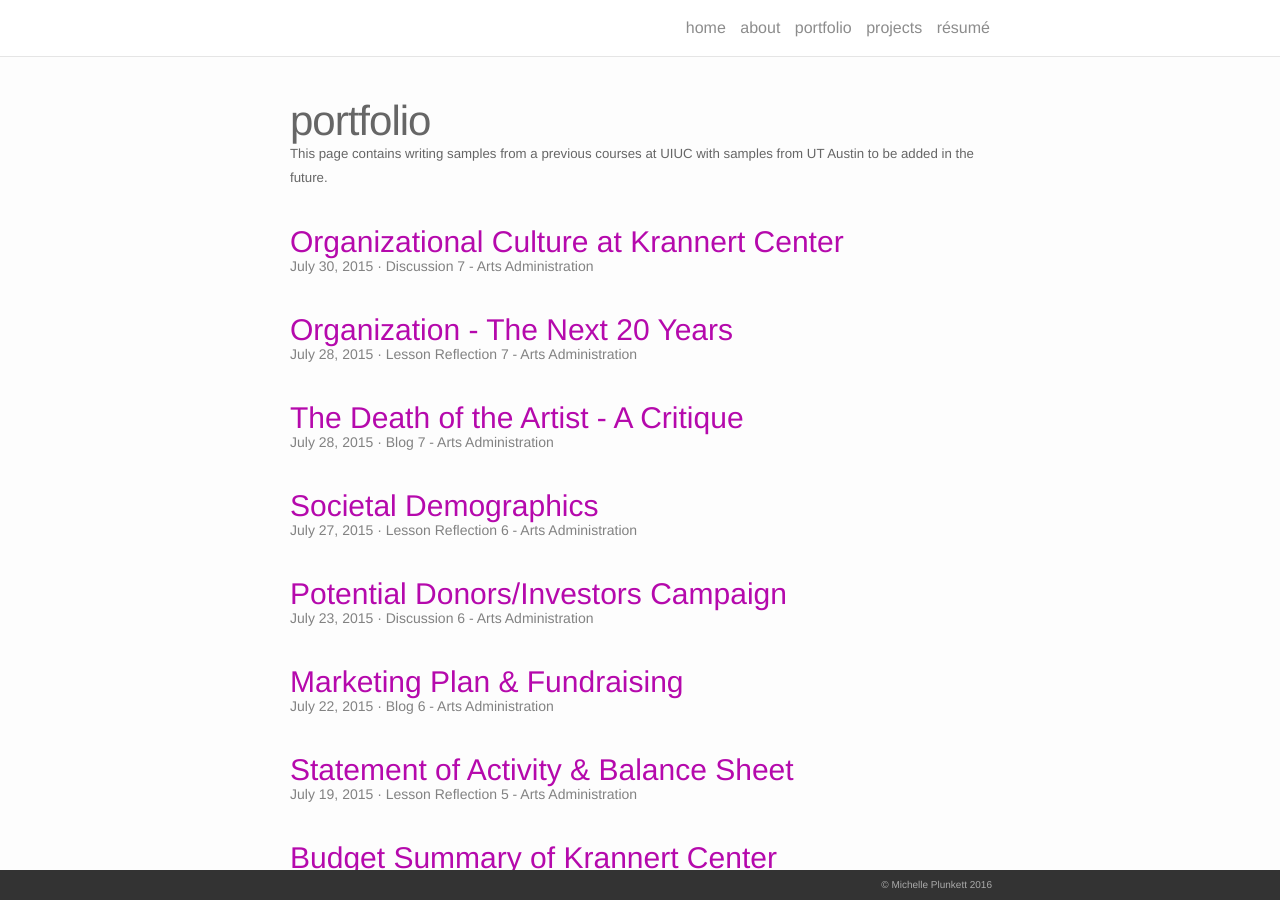
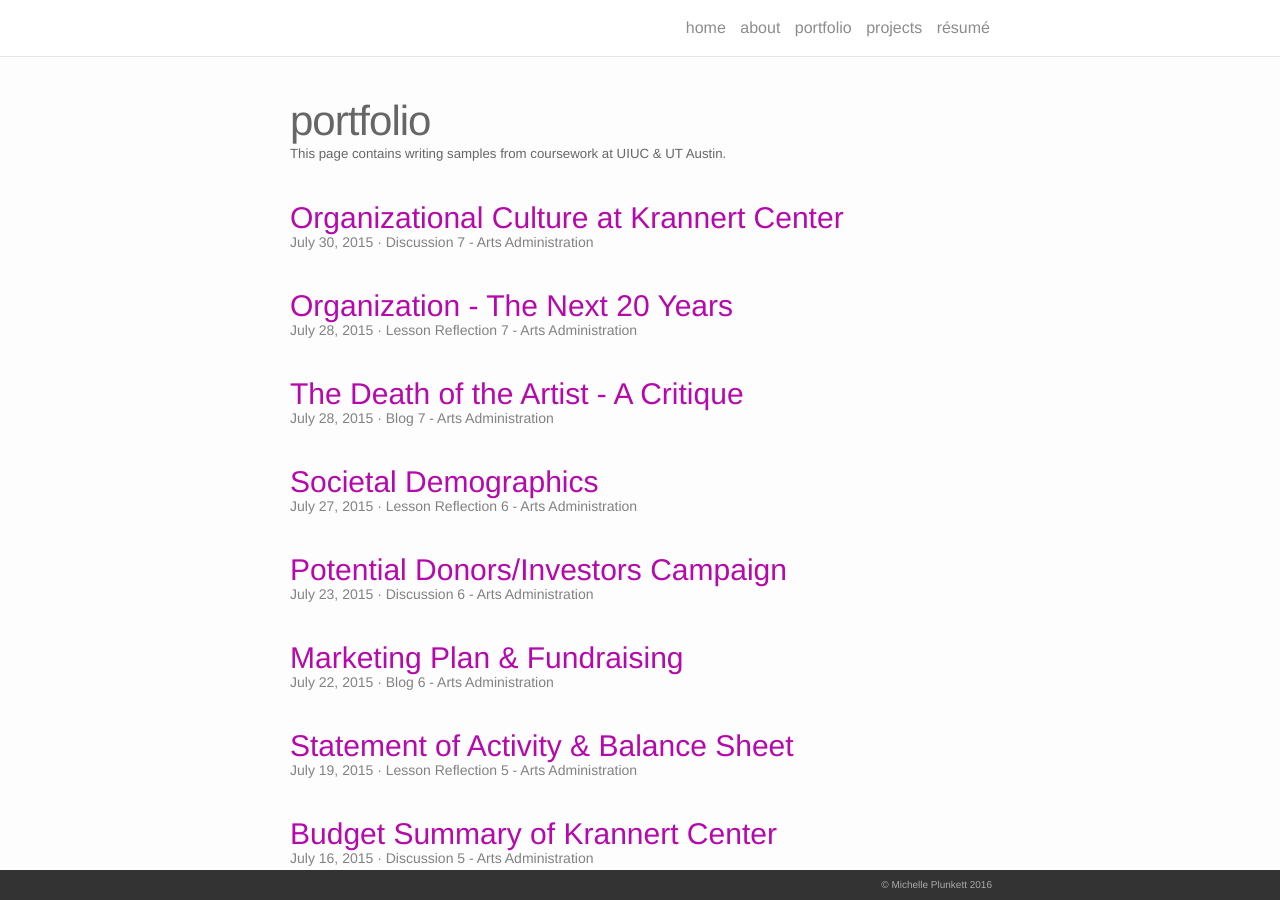
Before and after one commit to michelleplunkett/michelleplunkett.github.io, a Jekyll site: the page built from portfolio.md, in a window 1280 px wide and 900 px high. Built offline with Jekyll 4.4.1, drawn with Linux system fonts in a browser that asks for light colours; nearby versions of some CDN libraries.

Commit message:
Update portfolio.md

```diff
--- a/portfolio.md
+++ b/portfolio.md
@@ -1,7 +1,7 @@
 ---
 layout: page
 title: portfolio
-description: This page contains writing samples from a previous courses at UIUC with samples from UT Austin to be added in the future.
+description: This page contains writing samples from coursework at UIUC & UT Austin.
 permalink: /portfolio/
 ---
 
```
